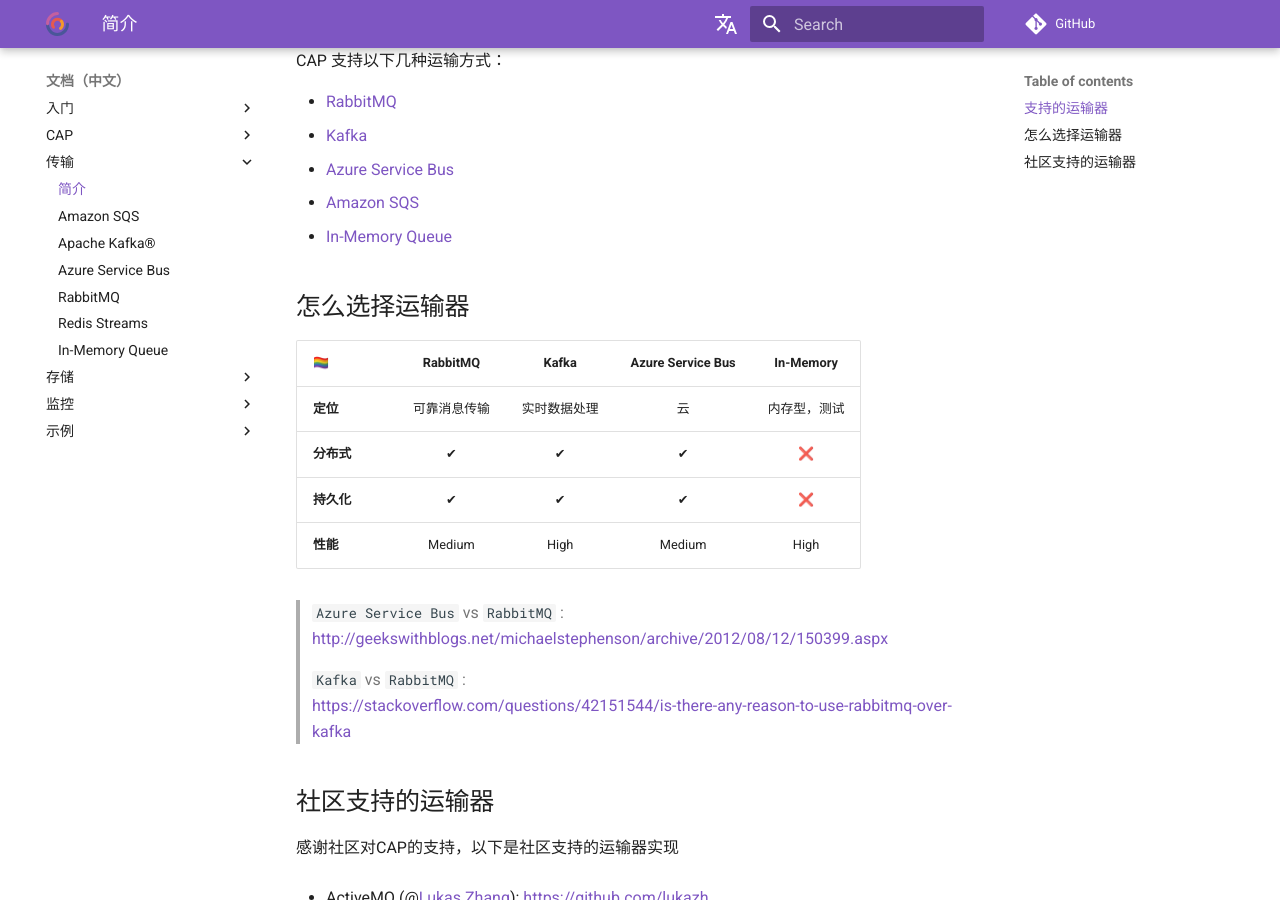
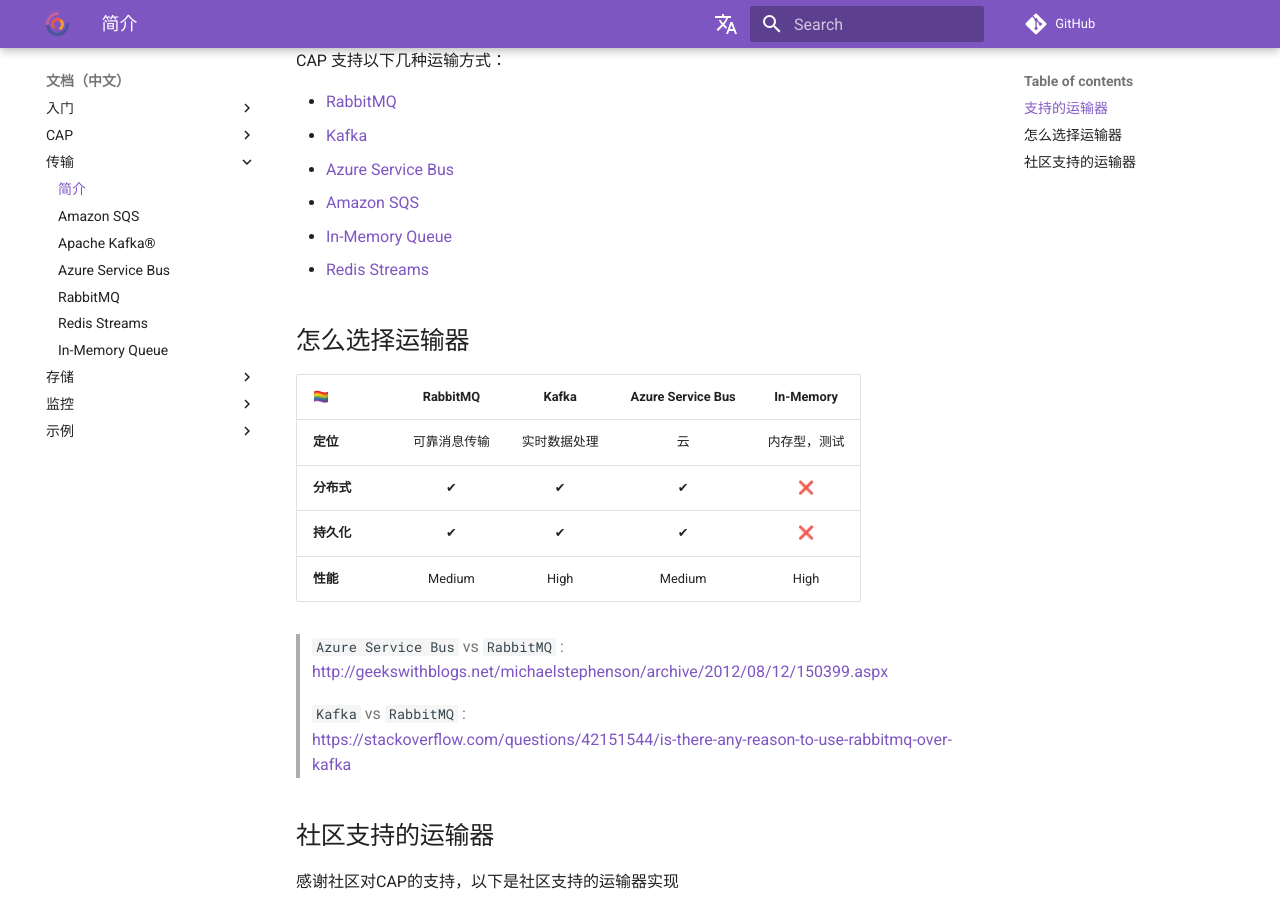
Before and after one commit to dotnetcore/CAP, an MkDocs documentation site: the page built from docs/content/user-guide/zh/transport/general.md, in a window 1280 px wide and 900 px high, scrolled down 322 px. Built offline with MkDocs 1.6.1 and Material for MkDocs 9.7.7, drawn with Linux system fonts in a browser that asks for light colours; comment, search, counter and statistics services are not loaded.

Commit message:
Add redis streams transport docs

```diff
--- a/docs/content/user-guide/zh/transport/general.md
+++ b/docs/content/user-guide/zh/transport/general.md
@@ -11,6 +11,7 @@
 * [Azure Service Bus](azure-service-bus.md)
 * [Amazon SQS](aws-sqs.md)
 * [In-Memory Queue](in-memory-queue.md)
+* [Redis Streams](redis-streams.md)
 
 ## 怎么选择运输器
 
```
